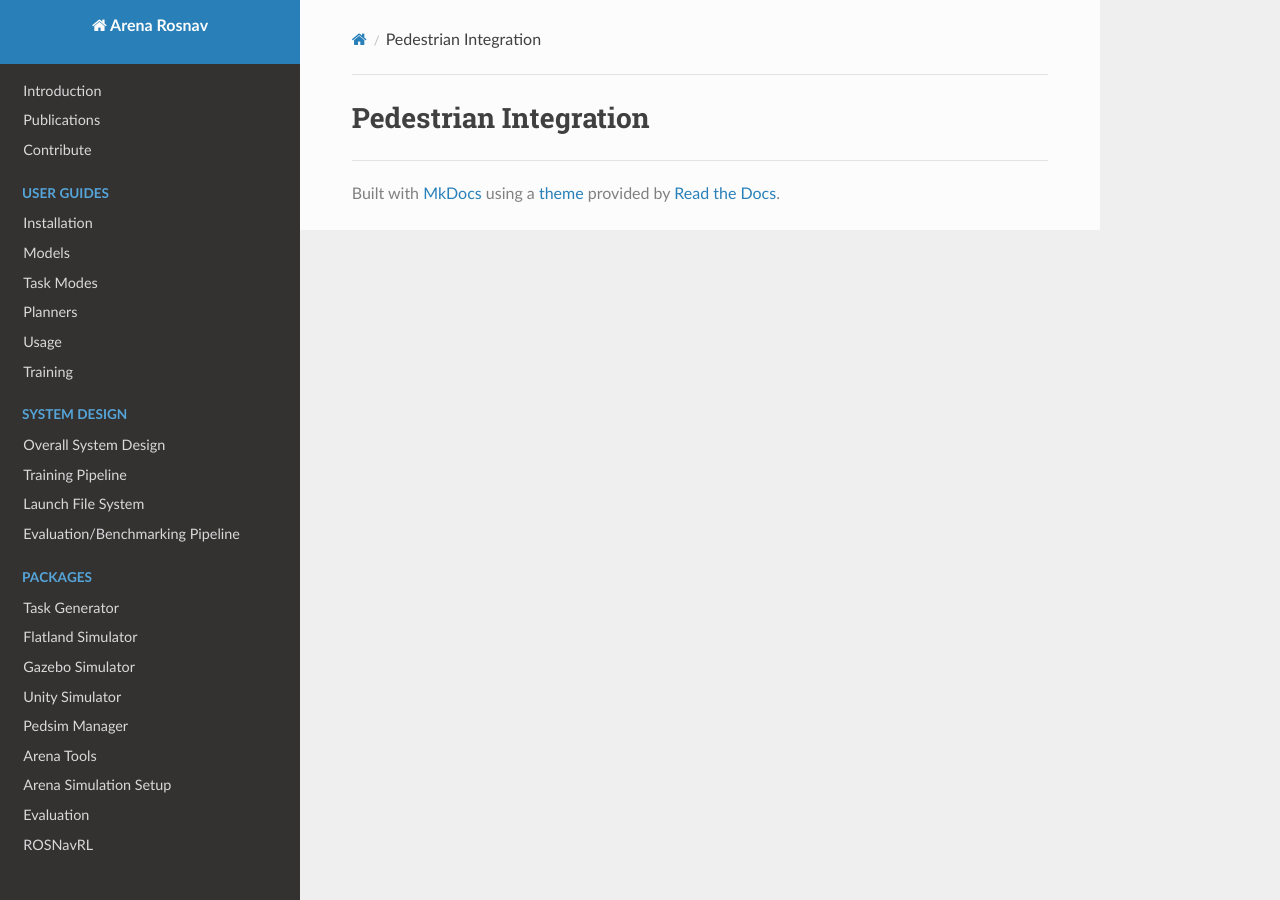
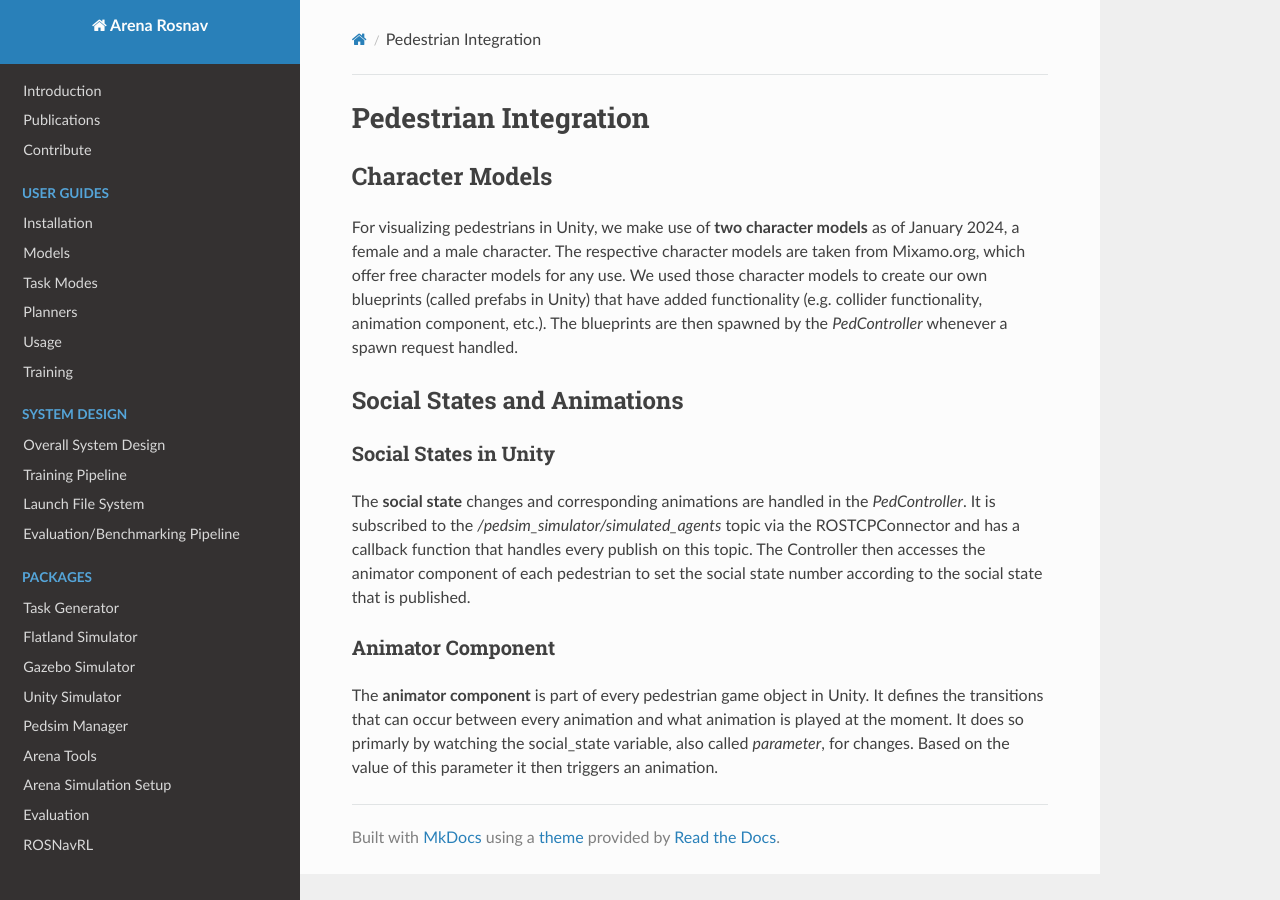
Before and after one commit to Arena-Rosnav/.github, an MkDocs documentation site: the page built from docs/packages/unity/pedestrian_integration.md, in a window 1280 px wide. Built offline with MkDocs 1.6.1, drawn with Linux system fonts in a browser that asks for light colours; nearby versions of some CDN libraries; comment, search, counter and statistics services are not loaded.

Commit message:
added documentation for pedestrian integration

```diff
--- a/docs/packages/unity/pedestrian_integration.md
+++ b/docs/packages/unity/pedestrian_integration.md
@@ -1,2 +1,12 @@
 
 # Pedestrian Integration
+
+## Character Models
+For visualizing pedestrians in Unity, we make use of **two character models** as of January 2024, a female and a male character. The respective character models are taken from Mixamo.org, which offer free character models for any use. We used those character models to create our own blueprints (called prefabs in Unity) that have added functionality (e.g. collider functionality, animation component, etc.). The blueprints are then spawned by the *PedController* whenever a spawn request handled.
+
+## Social States and Animations
+### Social States in Unity
+The **social state** changes and corresponding animations are handled in the *PedController*. It is subscribed to the */pedsim_simulator/simulated_agents* topic via the ROSTCPConnector and has a callback function that handles every publish on this topic. The Controller then accesses the animator component of each pedestrian to set the social state number according to the social state that is published.
+
+### Animator Component
+The **animator component** is part of every pedestrian game object in Unity. It defines the transitions that can occur between every animation and what animation is played at the moment. It does so primarly by watching the social_state variable, also called *parameter*, for changes. Based on the value of this parameter it then triggers an animation.
```
